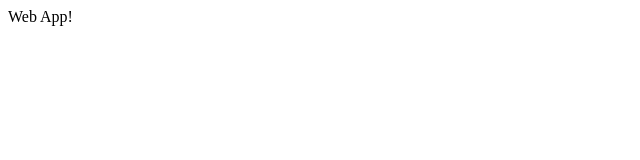
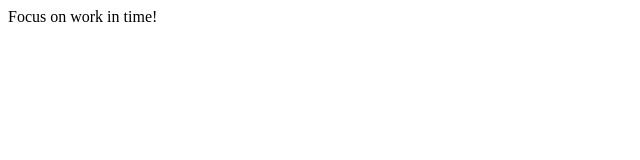
Before and after one commit to nik20vik/project2, a plain HTML site: page index.html in a window 1280 px wide. Shown: the whole page, without its empty margins (0-640 px from the left). Drawn offline with Linux system fonts and the light colour scheme.

Commit message:
Added More

```diff
--- a/index.html
+++ b/index.html
@@ -4,6 +4,6 @@
         <title>PROJECT2</title>
     </head>
     <body>
-        Web App!
+        Focus on work in time!
     </body>
 </html>
```
